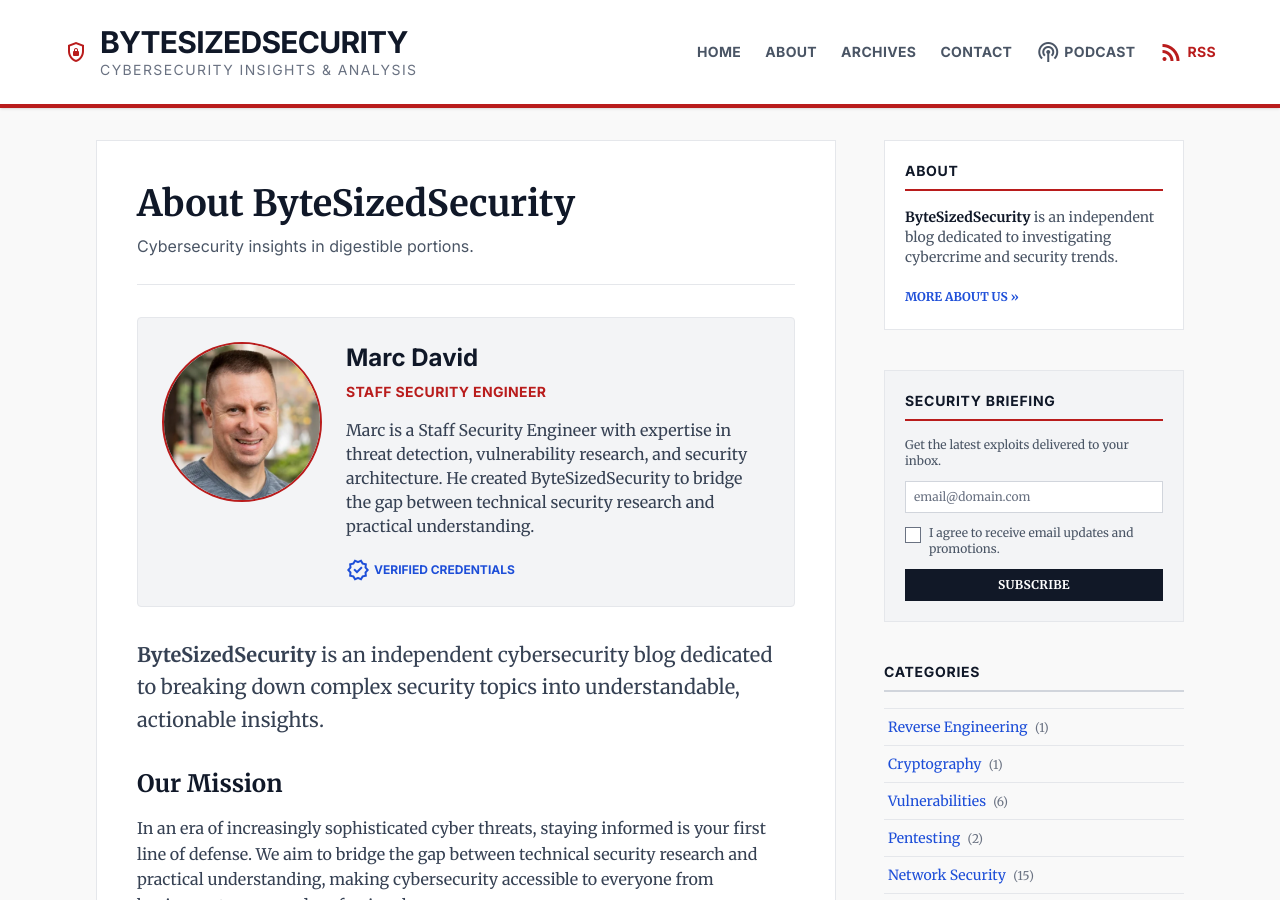
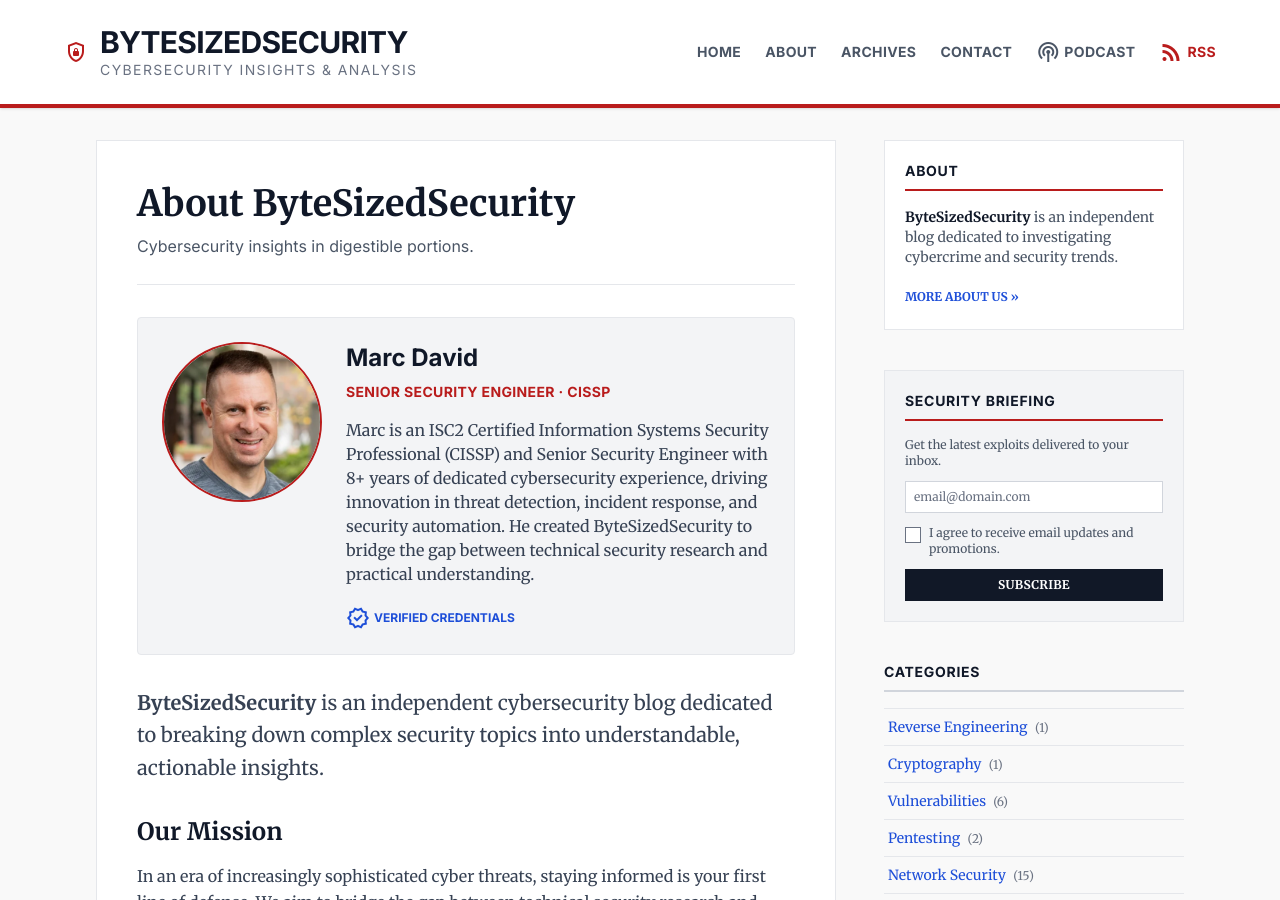
Before and after one commit to mda1125/bytesizedsecurity, a Jekyll site: the page built from about.html, in a window 1280 px wide and 900 px high. Built offline with Jekyll 4.4.1, drawn with Linux system fonts in a browser that asks for light colours.

Commit message:
Surface author credentials in visible text and structured data
Add CISSP certification, 8+ years experience, and domain expertise
to the About page bio so Google NLP can parse E-E-A-T signals
without relying on Credly badges. Update Person and BlogPosting
schema to match, including full credential name and ISC2 as issuer.

Co-authored-by: Cursor <cursoragent@cursor.com>

```diff
--- a/_includes/schema-blogposting.html
+++ b/_includes/schema-blogposting.html
@@ -11,7 +11,7 @@
     "name": "{{ site.author.name }}",
     "url": "{{ site.url }}/about/",
     "image": "{{ site.url }}/assets/img/marc-david-headshot.webp",
-    "jobTitle": "Staff Security Engineer"
+    "jobTitle": "Senior Security Engineer"
   },
   "publisher": {
     "@type": "Organization",
--- a/_includes/schema-person.html
+++ b/_includes/schema-person.html
@@ -8,14 +8,20 @@
     "name": "Marc David",
     "url": "{{ site.url }}/about/",
     "image": "{{ site.url }}/assets/img/marc-david-headshot.webp",
-    "jobTitle": "Staff Security Engineer",
+    "jobTitle": "Senior Security Engineer",
+    "description": "CISSP-certified Senior Security Engineer with 8+ years of cybersecurity experience in threat detection, incident response, and security automation.",
     "worksFor": {
       "@id": "{{ site.url }}/#organization"
     },
     "hasCredential": {
       "@type": "EducationalOccupationalCredential",
-      "url": "https://www.credly.com/users/marcdavid",
-      "credentialCategory": "Professional Certification"
+      "name": "Certified Information Systems Security Professional (CISSP)",
+      "credentialCategory": "Professional Certification",
+      "recognizedBy": {
+        "@type": "Organization",
+        "name": "ISC2"
+      },
+      "url": "https://www.credly.com/users/marcdavid"
     },
     "sameAs": [
       "https://x.com/{{ site.twitter_username }}",
--- a/_layouts/post.html
+++ b/_layouts/post.html
@@ -24,7 +24,7 @@ layout: default
           <img src="{{ '/assets/img/marc-david-avatar.webp' | relative_url }}" alt="Marc David" width="60" height="60" class="rounded-full" loading="eager">
           <div class="flex flex-col">
             <a href="{{ '/about' | relative_url }}" class="text-gray-900 font-semibold no-underline hover:text-link">{{ page.author | default: site.author.name }}</a>
-            <span class="text-xs text-gray-500">Staff Security Engineer</span>
+            <span class="text-xs text-gray-500">Senior Security Engineer · CISSP</span>
           </div>
         </div>
         {% if page.tags.size > 0 %}
--- a/about.html
+++ b/about.html
@@ -17,12 +17,12 @@ title: About
 
         <!-- Author Bio Section -->
         <div class="flex flex-col md:flex-row gap-6 items-start mb-8 p-6 bg-surface border border-gray-200 rounded not-prose">
-          <img src="{{ '/assets/img/marc-david-headshot.webp' | relative_url }}" alt="Marc David — Staff Security Engineer" width="400" height="400" class="w-32 h-32 md:w-40 md:h-40 rounded-full object-cover border-2 border-primary shrink-0">
+          <img src="{{ '/assets/img/marc-david-headshot.webp' | relative_url }}" alt="Marc David — CISSP, Senior Security Engineer" width="400" height="400" class="w-32 h-32 md:w-40 md:h-40 rounded-full object-cover border-2 border-primary shrink-0">
           <div class="flex flex-col gap-2">
             <h2 class="text-2xl font-bold text-gray-900 font-sans m-0">Marc David</h2>
-            <p class="text-primary font-bold font-sans text-sm uppercase tracking-wide m-0">Staff Security Engineer</p>
+            <p class="text-primary font-bold font-sans text-sm uppercase tracking-wide m-0">Senior Security Engineer · CISSP</p>
             <p class="text-gray-700 text-base mt-2 mb-0">
-              Marc is a Staff Security Engineer with expertise in threat detection, vulnerability research, and security architecture. He created ByteSizedSecurity to bridge the gap between technical security research and practical understanding.
+              Marc is an ISC2 Certified Information Systems Security Professional (CISSP) and Senior Security Engineer with 8+ years of dedicated cybersecurity experience, driving innovation in threat detection, incident response, and security automation. He created ByteSizedSecurity to bridge the gap between technical security research and practical understanding.
             </p>
             <div class="flex items-center gap-3 mt-3">
               <a href="https://www.credly.com/users/marcdavid" target="_blank" rel="noopener" class="inline-flex items-center gap-1 text-xs font-sans font-bold text-link hover:underline uppercase">
```
